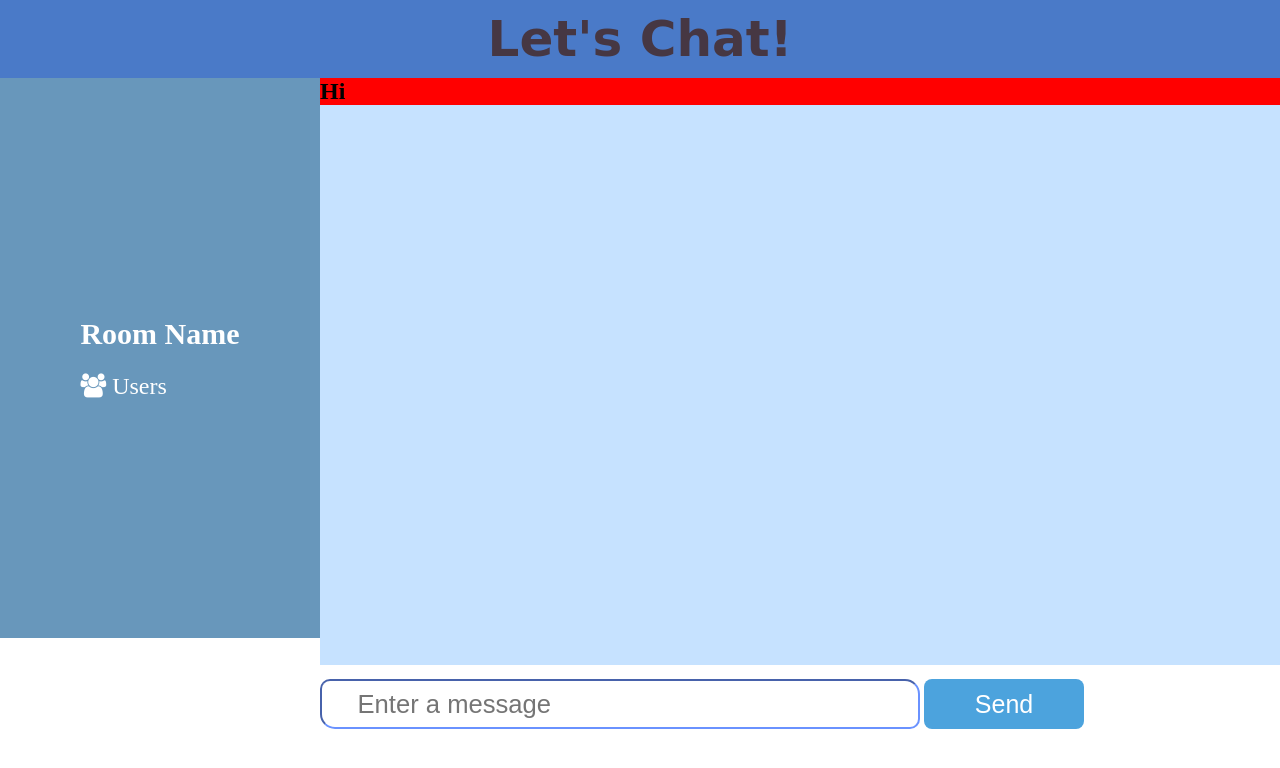
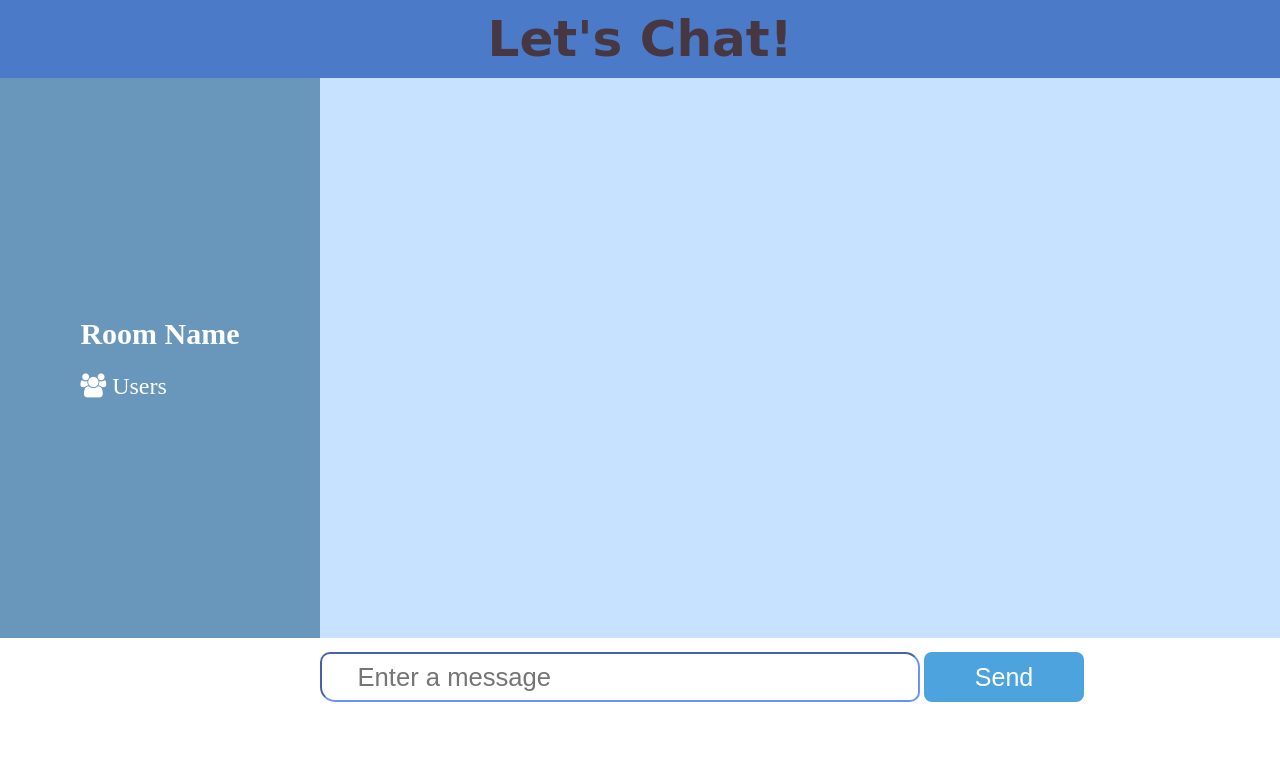
Before and after one commit to Rimpi246/ChatRoom, a website: page public/chat.html in a window 1280 px wide. Drawn offline with nearby package versions, Linux system fonts and the light colour scheme; no server answers.

Commit message:
Update chat.html

```diff
--- a/public/chat.html
+++ b/public/chat.html
@@ -34,7 +34,7 @@
       <div class="right">
 
         <div id="feedback">
-          <h2>Hi</h2>
+          <h2></h2>
         </div>
 
         <div class="chat-messages">
```
